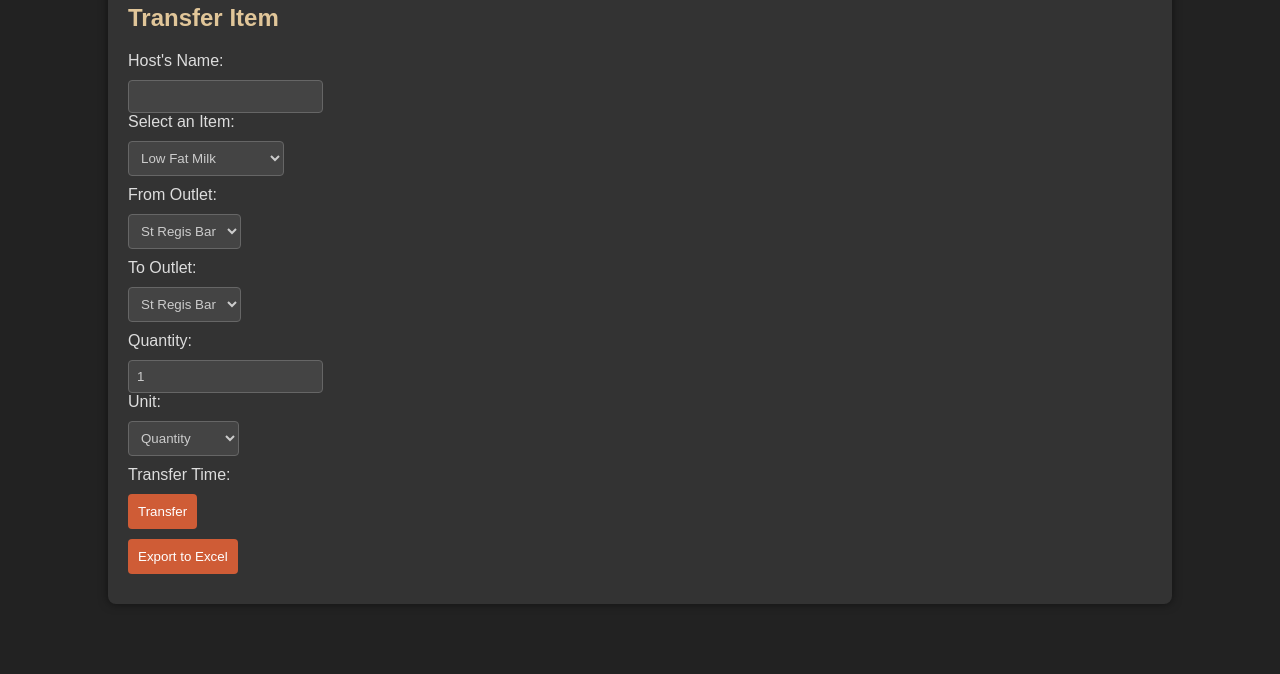
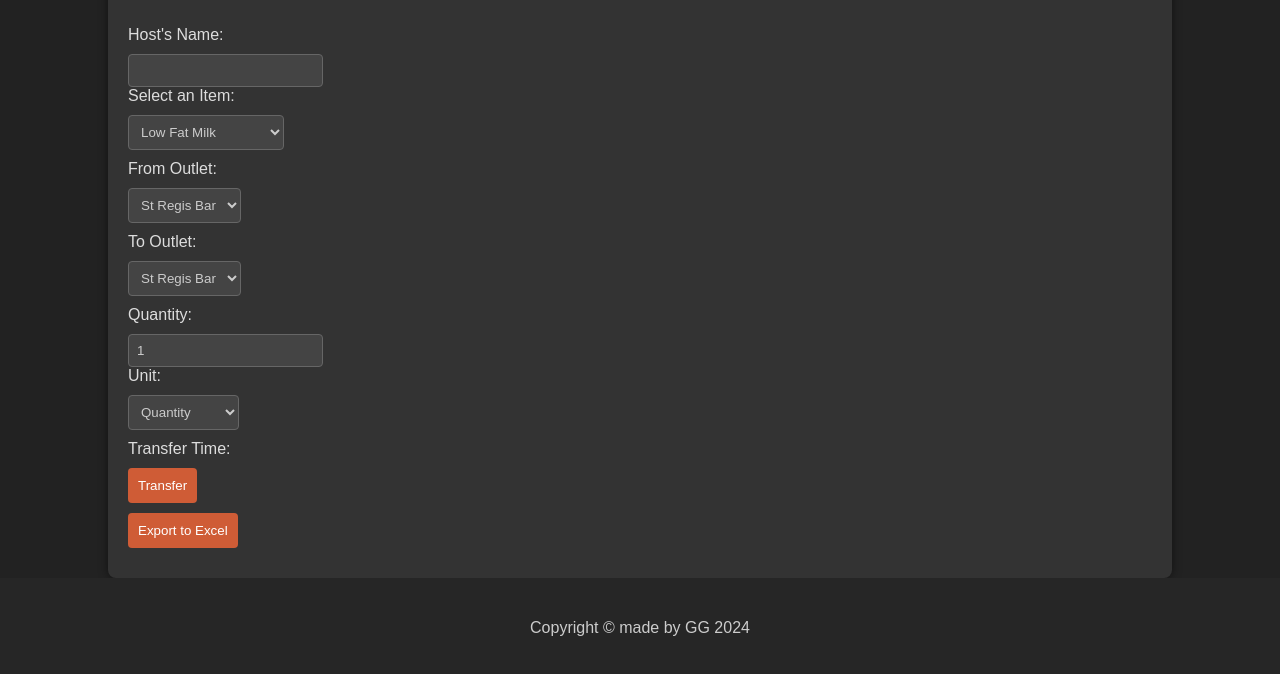
Before and after one commit to Crotoconlaptop/transfer-app, a plain HTML site: page index.html in a window 1280 px wide. Shown: the part 170-844 px from the top of the page. Before the commit the page ends 800 px from the top, so only its background shows below. Drawn offline with Linux system fonts and the light colour scheme.

Commit message:
Add files via upload

```diff
--- a/index.html
+++ b/index.html
@@ -46,6 +46,9 @@
       <button id="export-button">Export to Excel</button>
     </div>
   </div>
+  <footer class="copyright">
+    <p>Copyright © made by GG 2024</p>
+  </footer>
   <script src="app.js"></script>
 </body>
 </html>
--- a/styles.css
+++ b/styles.css
@@ -5,9 +5,10 @@ body {
   background: #222; /* Fondo negro */
   color: #ccc; /* Texto gris claro */
   display: flex;
+  flex-direction: column; /* Ajuste necesario para que el footer quede abajo */
   align-items: center;
   justify-content: center;
-  height: 100vh;
+  min-height: 100vh; /* Cambié height a min-height para asegurarnos de que la página ocupe al menos toda la altura de la ventana */
 }
 
 .app-container {
@@ -62,3 +63,12 @@ select, input {
   border: 1px solid #666; /* Borde gris */
   border-radius: 4px;
 }
+
+.copyright {
+  width: 100%;
+  text-align: center;
+  padding: 25px 0;
+  background: #262626;
+  font-weight: 300;
+  margin-top: auto; /* Esto coloca el pie de página al final de la página */
+}
```
